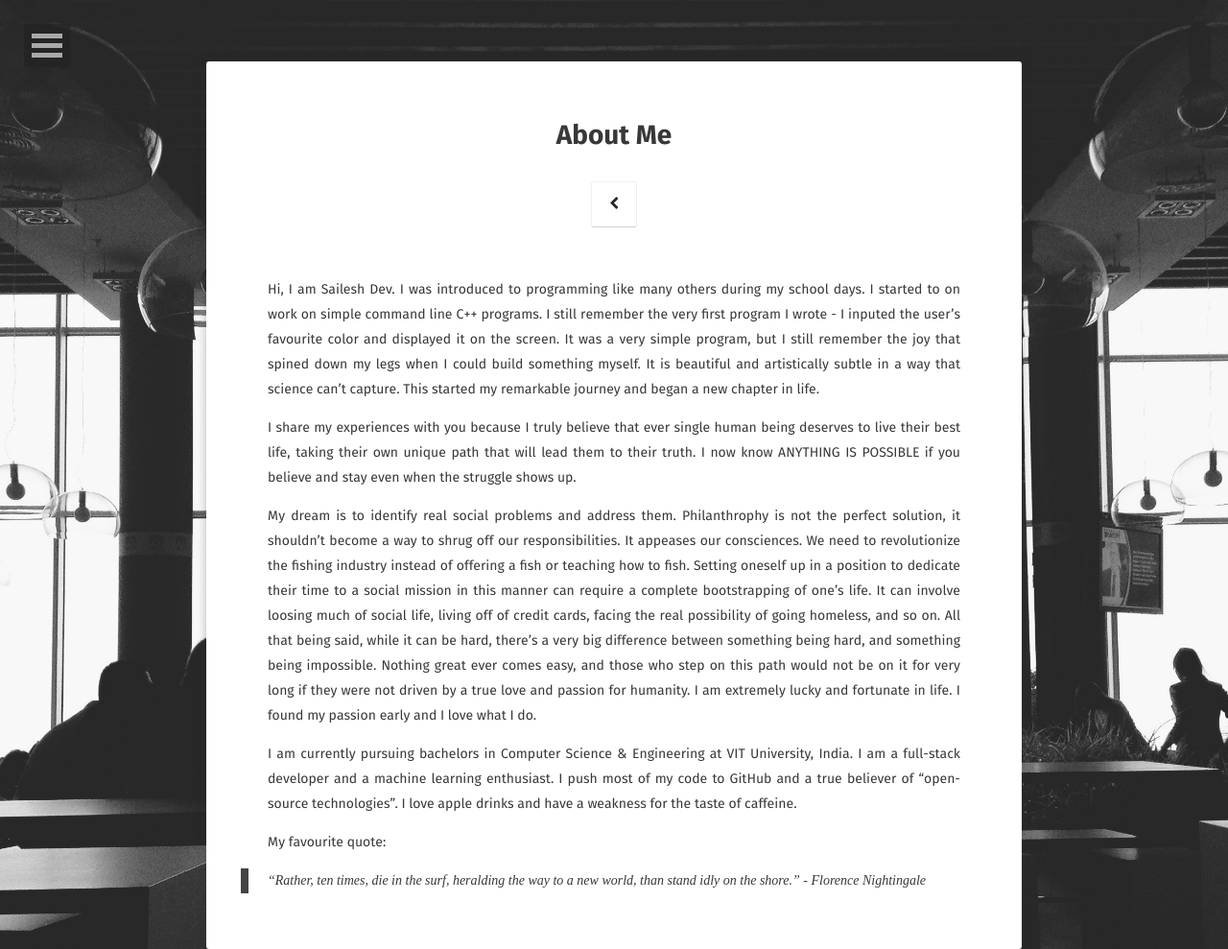
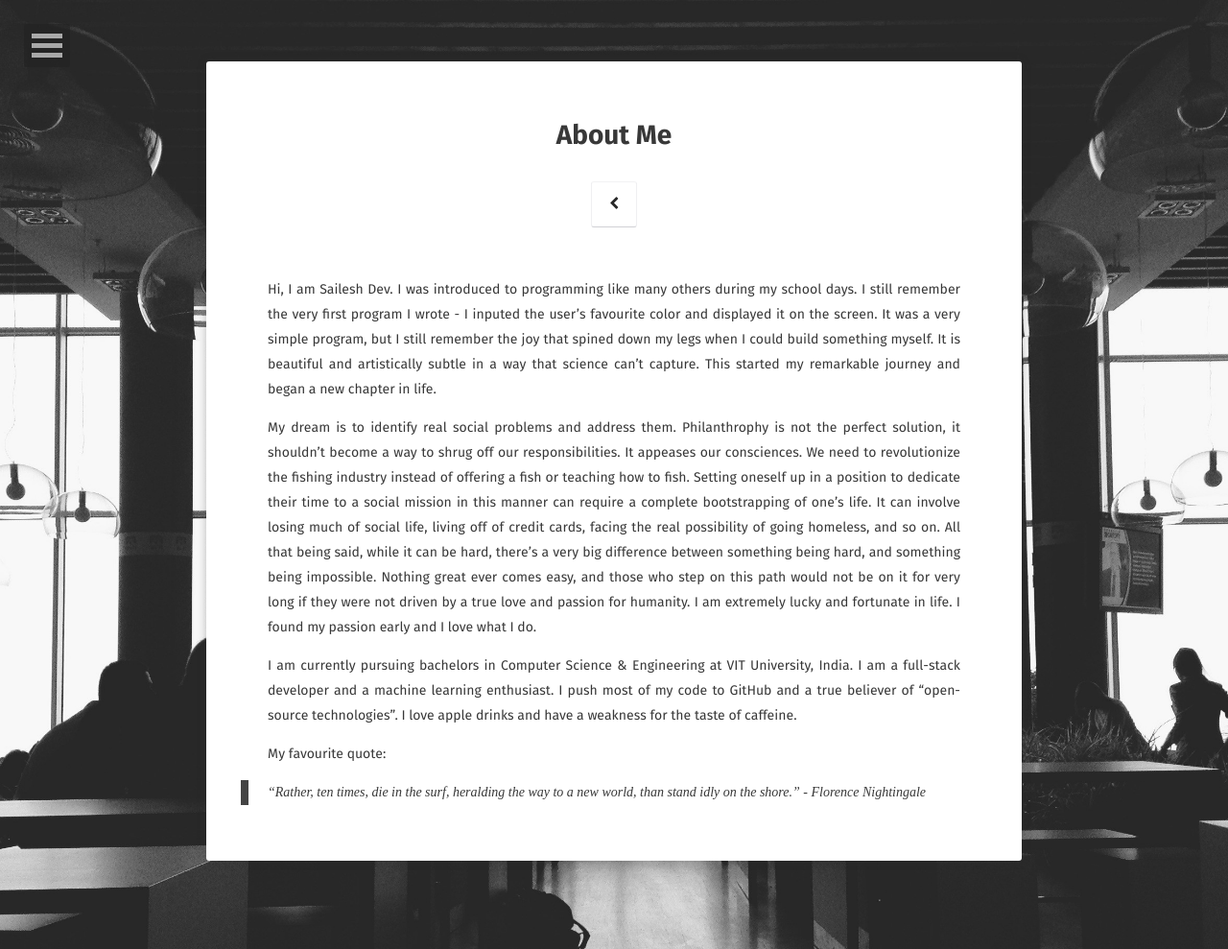
Before and after one commit to saileshdev/saileshdev.github.io, a Jekyll site: the page built from about/index.md, in a window 1280 px wide. Shown: the whole page at 96% size. Built offline with Jekyll 4.4.1, drawn with Linux system fonts in a browser that asks for light colours; some web fonts are replaced.

Commit message:
Fixes typos in about me section

```diff
--- a/about/index.md
+++ b/about/index.md
@@ -6,11 +6,9 @@ date: 2016-08-25
 comments: false
 ---
 
-Hi, I am Sailesh Dev. I was introduced to programming like many others during my school days. I started to on work on simple command line C++ programs. I still remember the very first program I wrote - I inputed the user's favourite color and displayed it on the screen. It was a very simple program, but I still remember the joy that spined down my legs when I could build something myself. It is beautiful and artistically subtle in a way that science can't capture. This started my remarkable journey and began a new chapter in life.
+Hi, I am Sailesh Dev. I was introduced to programming like many others during my school days. I still remember the very first program I wrote - I inputed the user's favourite color and displayed it on the screen. It was a very simple program, but I still remember the joy that spined down my legs when I could build something myself. It is beautiful and artistically subtle in a way that science can't capture. This started my remarkable journey and began a new chapter in life.
 
-I share my experiences with you because I truly believe that ever single human being deserves to live their best life, taking their own unique path that will lead them to their truth. I now know ANYTHING IS POSSIBLE if you believe and stay even when the struggle shows up.
-
-My dream is to identify real social problems and address them. Philanthrophy is not the perfect solution, it shouldn't become a way to shrug off our responsibilities. It appeases our consciences. We need to revolutionize the fishing industry instead of offering a fish or teaching how to fish. Setting oneself up in a position to dedicate their time to a social mission in this manner can require a complete bootstrapping of one's life. It can involve loosing much of social life, living off of credit cards, facing the real possibility of going homeless, and so on. All that being said, while it can be hard, there's a very big difference between something being hard, and something being impossible. Nothing great ever comes easy, and those who step on this path would not be on it for very long if they were not driven by a true love and passion for humanity. I am extremely lucky and fortunate in life. I found my passion early and I love what I do.
+My dream is to identify real social problems and address them. Philanthrophy is not the perfect solution, it shouldn't become a way to shrug off our responsibilities. It appeases our consciences. We need to revolutionize the fishing industry instead of offering a fish or teaching how to fish. Setting oneself up in a position to dedicate their time to a social mission in this manner can require a complete bootstrapping of one's life. It can involve losing much of social life, living off of credit cards, facing the real possibility of going homeless, and so on. All that being said, while it can be hard, there's a very big difference between something being hard, and something being impossible. Nothing great ever comes easy, and those who step on this path would not be on it for very long if they were not driven by a true love and passion for humanity. I am extremely lucky and fortunate in life. I found my passion early and I love what I do.
 
 I am currently pursuing bachelors in Computer Science & Engineering at VIT University, India. I am a full-stack developer and a machine learning enthusiast. I push most of my code to GitHub and a true believer of "open-source technologies". I love apple drinks and have a weakness for the taste of caffeine.
 
```
Also changed, not shown: 1 other file.
